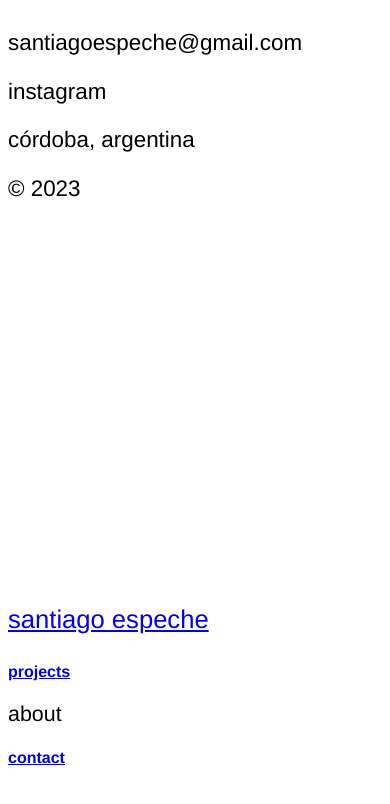
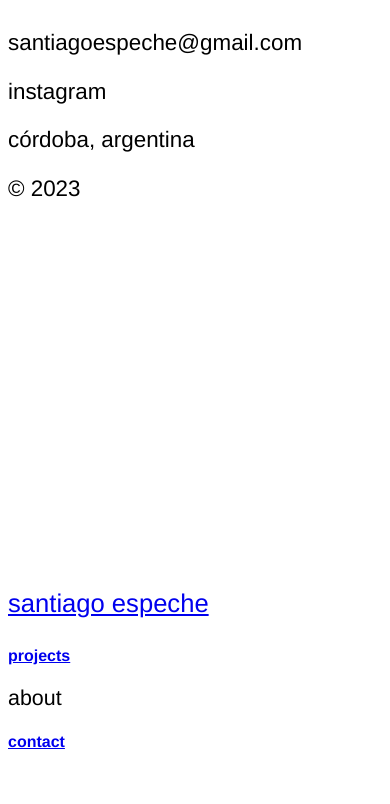
Before and after one commit to octavioegeafaure/portfolioSantiago, a React (Vite) app: page /portfolioSantiago/contact in a window 390 px wide. Shown: the top 804 px of the page. Built offline with nearby package versions, Linux system fonts and the light colour scheme; a web font is replaced by a local one.

Commit message:
bottom padding header mobile

```diff
--- a/src/Header/Header.css
+++ b/src/Header/Header.css
@@ -33,7 +33,7 @@
         display: flex;
         width: 100%;
         height: 65vh;
-        padding-bottom: 3rem;
+        padding-bottom: 4rem;
     }
     .header-motion {
         width: 100%;
```
